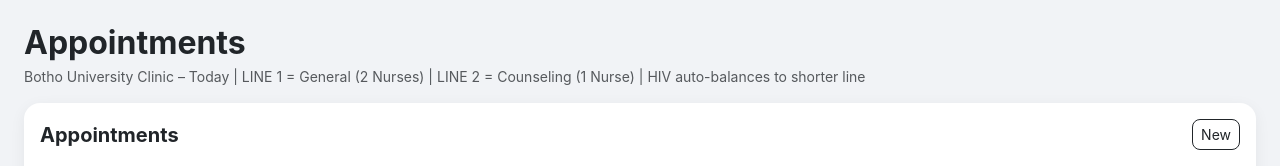
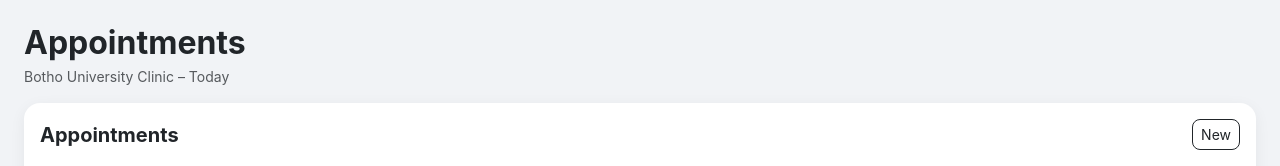
Before and after one commit to beneshedonald-bot/ema-smart-queue, a Flask app: page /staff/dashboard in a window 1280 px wide. Shown: the part 76-242 px from the top of the page. Run offline with Flask 3, Linux system fonts and the light colour scheme; the visitor is signed in with stand-in values (Sample User, id 1); data comes from the database, SQL or seed files in the repository; data that the repository does not hold is empty; some libraries are stand-ins or nearby versions.

Commit message:
Update staff_dashboard.html

```diff
--- a/templates/staff_dashboard.html
+++ b/templates/staff_dashboard.html
@@ -29,7 +29,7 @@ checkNew();
 </script>
 
 <h2 class="fw-bold mb-1">Appointments</h2>
-<p class="text-muted small mb-3">Botho University Clinic – Today | LINE 1 = General (2 Nurses) | LINE 2 = Counseling (1 Nurse) | HIV auto-balances to shorter line</p>
+<p class="text-muted small mb-3">Botho University Clinic – Today </p>
 
 <div class="card card-ema p-3">
 <div class="d-flex justify-content-between align-items-center mb-3"><h5 class="fw-bold mb-0">Appointments</h5><a href="/staff/walkin" class="btn btn-outline-dark btn-sm rounded-3">New</a></div>
@@ -54,7 +54,6 @@ checkNew();
 <td>
 {% if a.status=='BOOKED' %}
 <form method="post" action="/staff/approve/{{ a.id }}" class="d-flex gap-1"><input type="time" name="approved_time" class="form-control form-control-sm" style="width:95px" required value="09:00"><select name="notify" class="form-select form-select-sm" style="width:70px"><option>Call</option><option>SMS</option></select><button class="btn btn-sm btn-success rounded-3">Approve</button></form>
-<small class="text-muted d-block">System auto-assigns Line + Queue No. Must be AFTER last time in same Line.</small>
 {% elif a.status=='APPROVED' %}<form method="post" action="/staff/checkin/{{ a.id }}"><button class="btn btn-sm btn-warning rounded-3">Check-In {{ a.approved_time }}</button></form>
 {% elif a.status=='CHECKED_IN' or a.status=='WAITING' %}<form method="post" action="/staff/call/{{ a.id }}"><button class="btn btn-sm btn-success rounded-3">Call {{ a.queue_number }}</button></form>
 {% elif a.status=='CALLED' %}<form method="post" action="/staff/complete/{{ a.id }}"><button class="btn btn-sm btn-dark rounded-3">Complete</button></form>
```
